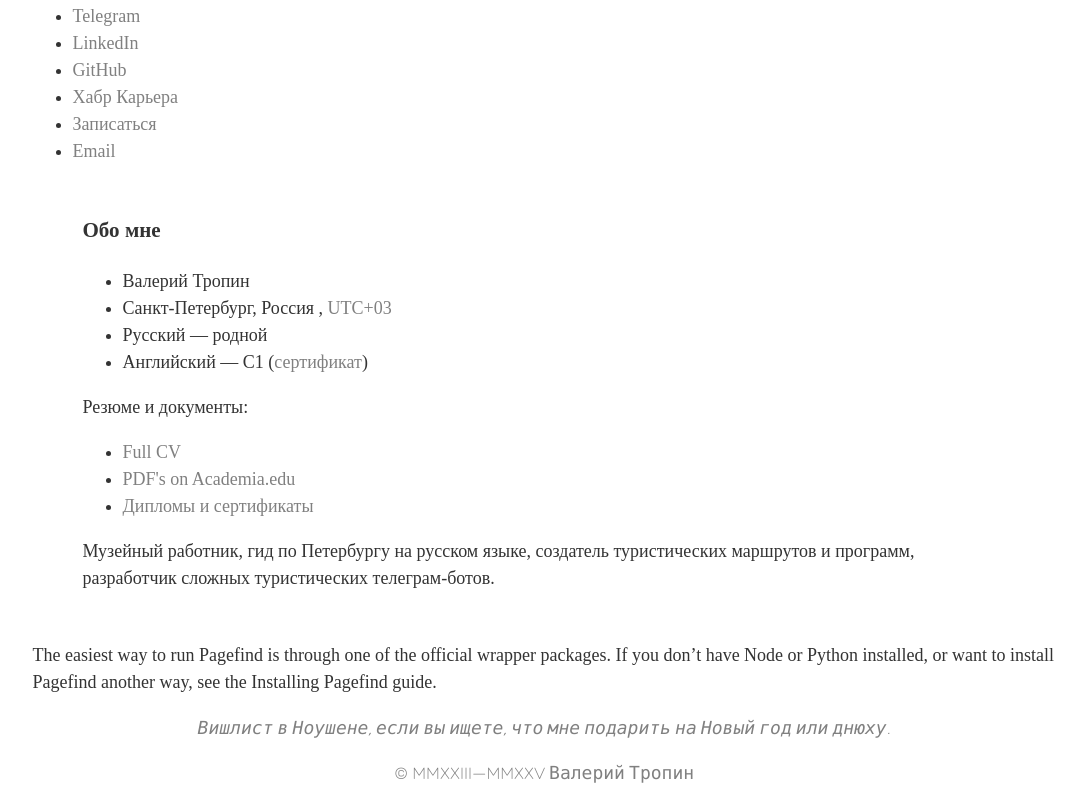
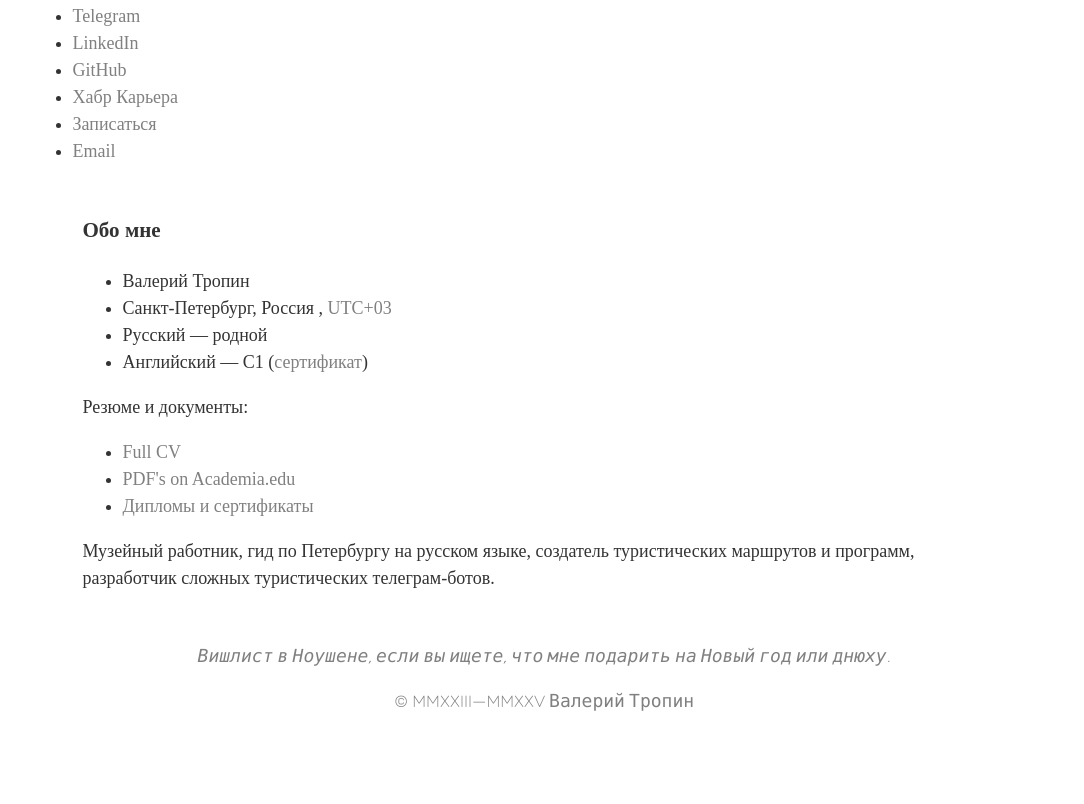
Before and after one commit to tropintropin/tropin, an Eleventy site: page src/index.njk in a window 1280 px wide. Shown: the part 330-1134 px from the top of the page, without its empty margins (96-1180 px from the left). After the commit the page ends 1062 px from the top, so only its background shows below. Built offline with nearby package versions, Linux system fonts and the light colour scheme; Eleventy itself is replaced by a stand-in of ours; files that its build step writes are made by us from their sources; a web font is replaced by a local one.

Commit message:
fix(content): remove erroneous paragraph from index page

```diff
--- a/src/index.njk
+++ b/src/index.njk
@@ -8,11 +8,4 @@ description: Главная страница сайта Валерия Троп
 <!-- Блок «Обо мне» -->
 {% include "partials/description.njk" %}
 
-<!-- Тестовый текст для Pagefind -->
-<p>
-  The easiest way to run Pagefind is through one of the official wrapper
-  packages. If you don’t have Node or Python installed, or want to install
-  Pagefind another way, see the Installing Pagefind guide.
-</p>
-
 {% endblock %}
```
